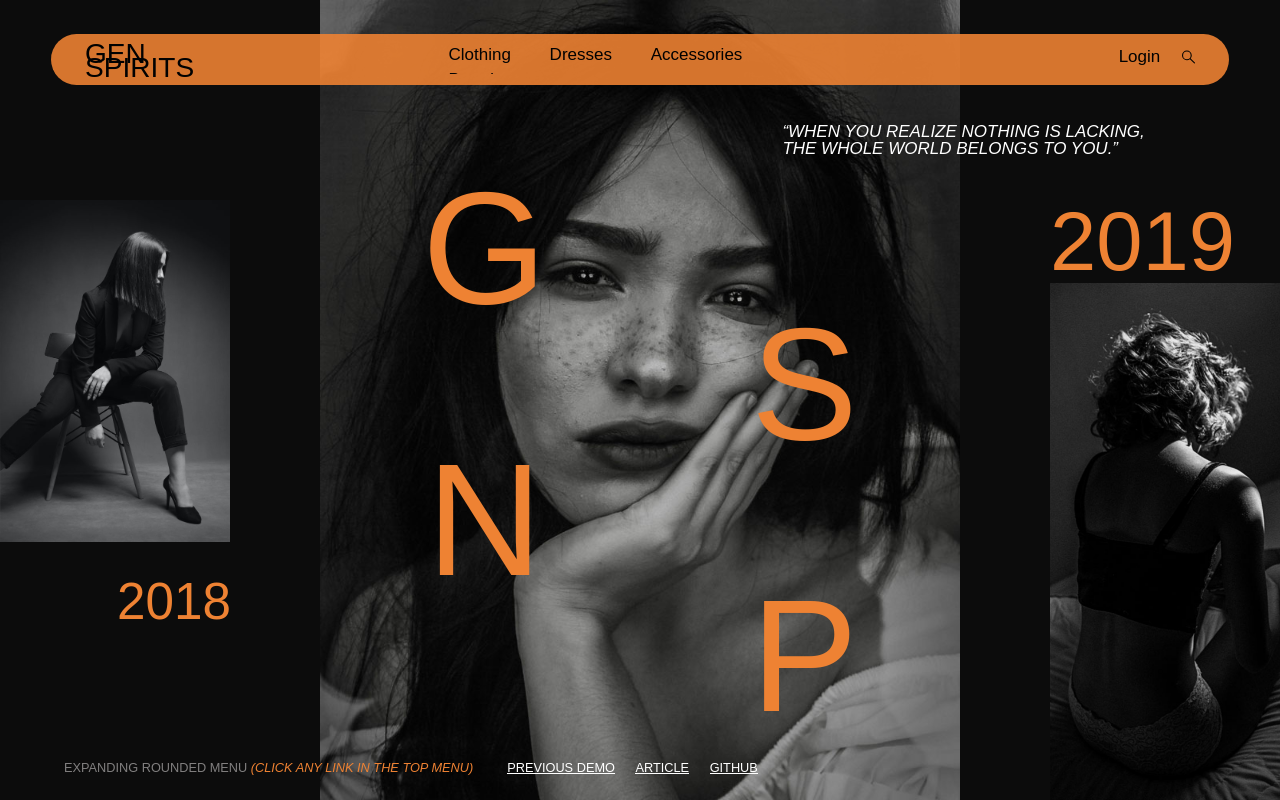
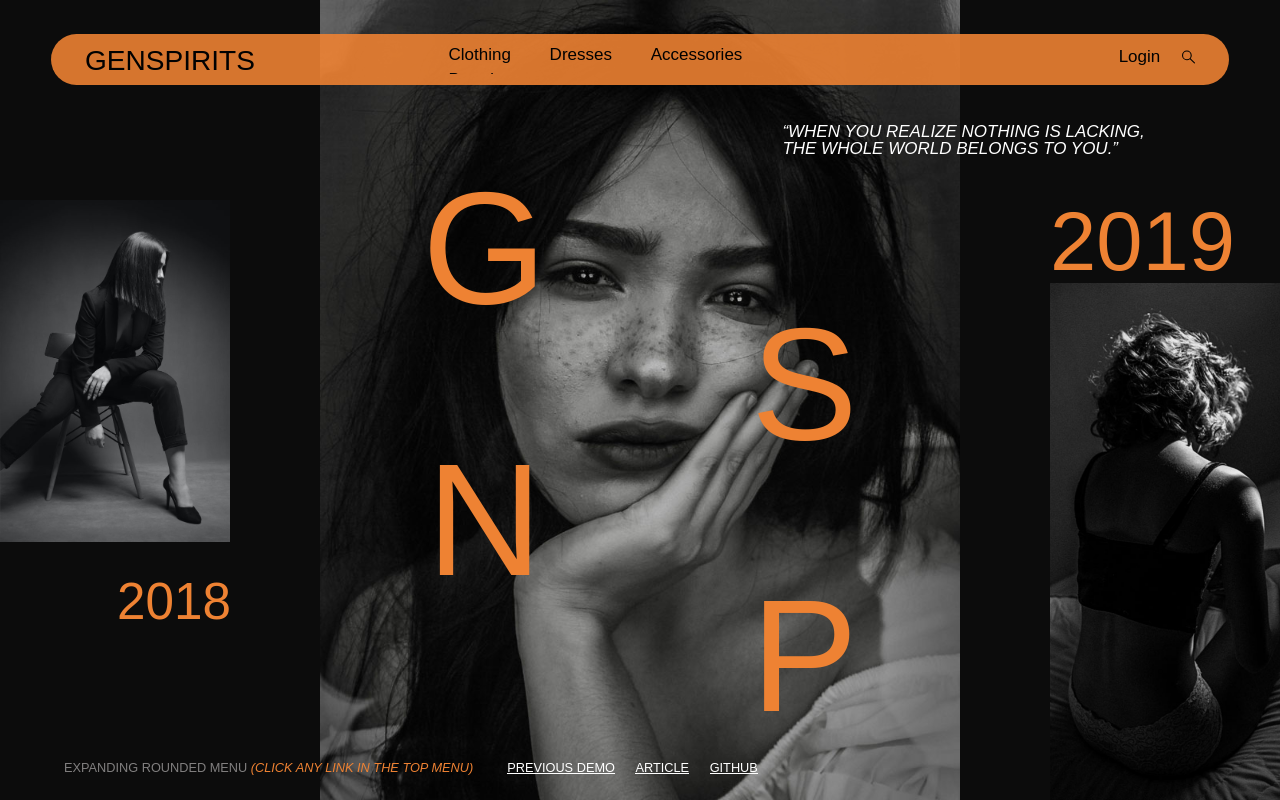
Before and after one commit to centevo/beta, a plain HTML site: page index.html in a window 1280 px wide. Drawn offline with Linux system fonts and the light colour scheme; a script that the page names is missing; a web font is replaced by a local one.

Commit message:
Update index.html

```diff
--- a/index.html
+++ b/index.html
@@ -45,7 +45,7 @@
 			</div>
 			<div class="menu">
 				<div class="menu__top">
-					<h2 class="menu__title">Gen Spirits</h2>
+					<h2 class="menu__title">GenSpirits</h2>
 					<nav class="menu__nav-top">
 						<a href="#" class="line-link">Clothing</a>
 						<a href="#" class="line-link">Dresses</a>
```
